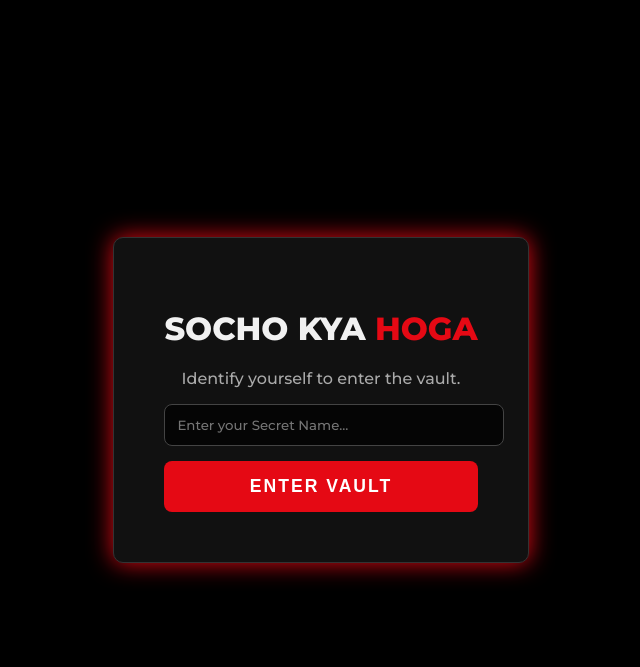
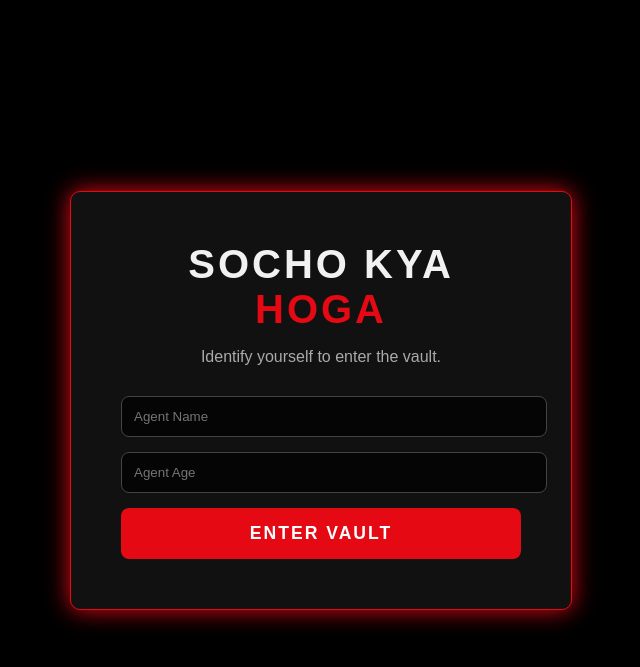
Before and after one commit to aakashofficial4551-alt/Apna-Gallery, a Flask app: page /login in a window 1280 px wide. Shown: the top 667 px of the page, without its empty margins (319-959 px from the left). Run offline with Flask 3, Linux system fonts and the light colour scheme.

Commit message:
Revise login page title and form fields

```diff
--- a/Public_Gallery/templates/login.html
+++ b/Public_Gallery/templates/login.html
@@ -1,23 +1,20 @@
 <!DOCTYPE html>
 <html lang="en">
 <head>
-    <meta charset="UTF-8">
-    <title>SOCHO KYA HOGA | Identify</title>
-    <link href="https://fonts.googleapis.com/css2?family=Montserrat:wght@300;500;800&display=swap" rel="stylesheet">
+    <title>Enter The Vault</title>
     <link rel="stylesheet" href="{{ url_for('static', filename='css/style.css') }}">
     <style>
         body { display: flex; justify-content: center; align-items: center; height: 100vh; background: #000; }
-        .login-box { text-align: center; background: #111; padding: 50px; border-radius: 10px; border: 1px solid #333; animation: glow 3s infinite; }
+        .login-box { text-align: center; background: #111; padding: 50px; border-radius: 10px; border: 1px solid #e50914; animation: glow 3s infinite; max-width: 400px; width: 100%; }
     </style>
 </head>
 <body>
     <div class="login-box">
-        <h1>SOCHO KYA <span style="color:#e50914;">HOGA</span></h1>
-        <p style="color:#aaa;">Identify yourself to enter the vault.</p>
+        <h1 style="margin: 0; font-size: 2.5em; letter-spacing: 3px;">SOCHO KYA <span style="color:#e50914;">HOGA</span></h1>
+        <p style="color:#aaa; margin-bottom: 30px;">Identify yourself to enter the vault.</p>
         <form action="/login" method="POST">
-            <div class="form-group">
-                <input type="text" name="username" placeholder="Enter your Secret Name..." required autocomplete="off">
-            </div>
+            <input type="text" name="username" placeholder="Agent Name" required autocomplete="off">
+            <input type="number" name="age" placeholder="Agent Age" required>
             <button type="submit" class="btn">Enter Vault</button>
         </form>
     </div>
```
